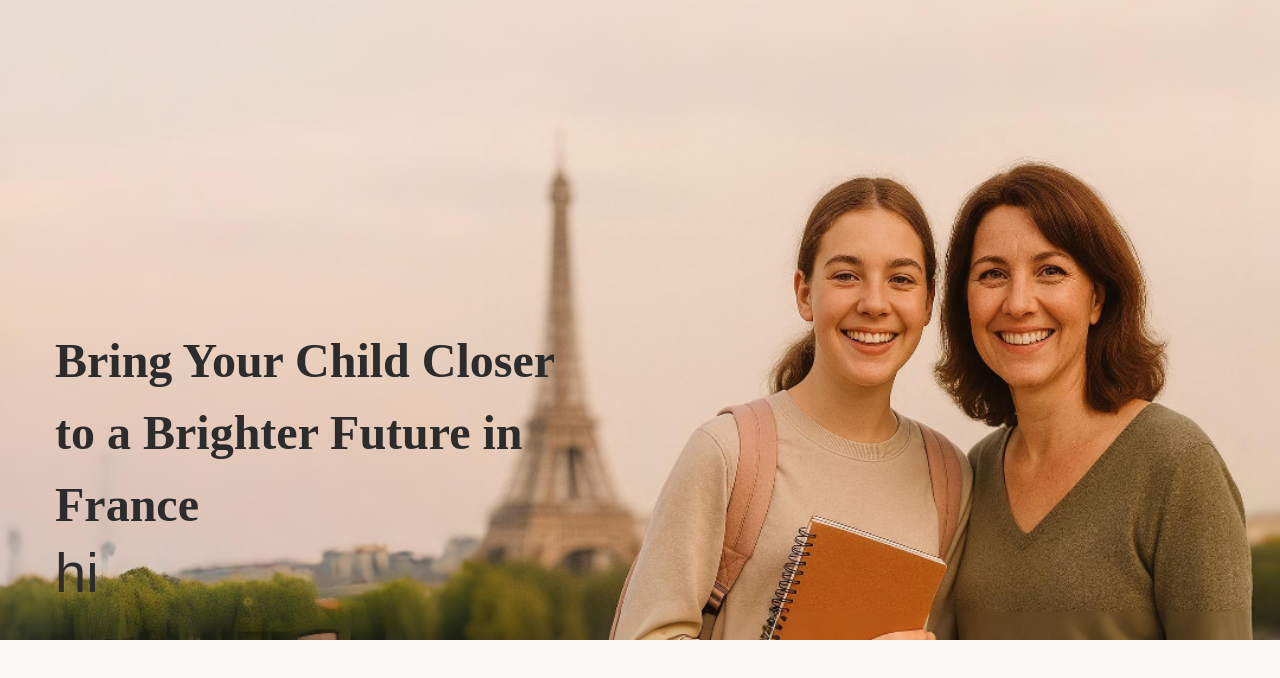
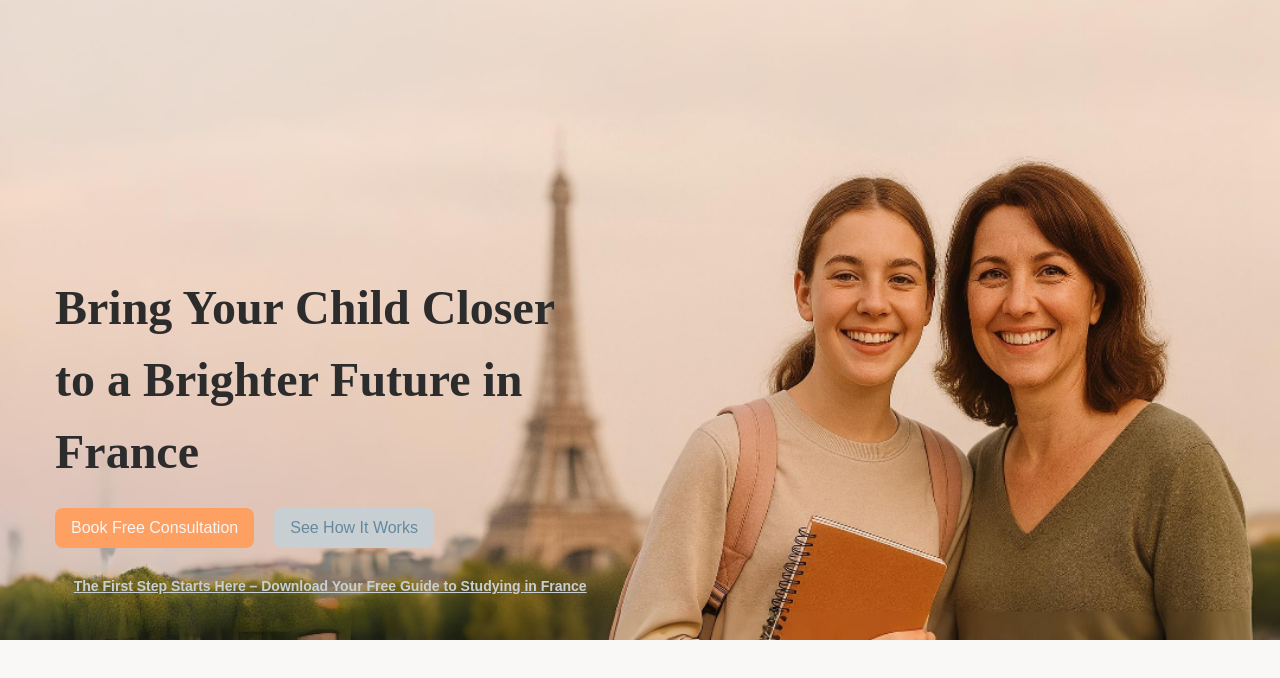
Before and after one commit to JanaJms/edusteps2europe, a React (Create React App) app: page / in a window 1280 px wide. Shown: the top 678 px of the page. Built offline with nearby package versions, Linux system fonts and the light colour scheme.

Commit message:
add component of hero section

```diff
--- a/src/components/views/home/HeroSection.js
+++ b/src/components/views/home/HeroSection.js
@@ -1,5 +1,6 @@
 import React from 'react'
 import bgHeroImage from "../../../assets/images/hero.jpg"
+import Button from '../../buttons/Button';
 
 export default function HeroSection() {
 
@@ -9,7 +10,7 @@ export default function HeroSection() {
         CONTAINER: " w-[90%] sm:w-full bottom-[10px] left-6 md:left-8 md:bottom-[40px] lg:bottom-[35px] lg:left-[55px] 2xl:bottom-4 2xl:left-14 z-[3] absolute items-start flex flex-col gap-y-3.5",
         TEXT_COMP: "max-w-[238px] sm:max-w-[400px] md:max-w-[43%]",
         TEXT: "text-[24px] font-bold md:text-[32px] lg:text-[48px] text-light-gray font-playfair ",
-        TEXT_2: "text-[22px] sm:text-[32px] md:text-[48px] lg:text-[56px] lg:leading-[64px] text-wrap text-light-gray font-medium",
+        BTNS: " flex gap-x-5 font-poppins font-medium",
     }
 
     return (
@@ -28,13 +29,23 @@ export default function HeroSection() {
 
             <div className={classStyles.CONTAINER}>
                 <div className={classStyles.TEXT_COMP}>
-                    <div data-aos="fade-right">
+                    <div data-aos="fade-right" className='flex flex-col gap-y-5'>
                         <h1 className={classStyles.TEXT}>
                             Bring Your Child Closer to a Brighter Future in France
                         </h1>
-                        <h2 className={classStyles.TEXT_2}>
-                            hi
+                        <h2 className={classStyles.BTNS}>
+                            <Button
+                                customizeStyle={`bg-light-orange text-white-smoke`}
+                                buttonText={`Book Free Consultation`} />
+
+                            <Button
+                                customizeStyle={`text-blue bg-grey-goose`}
+                                buttonText={`See How It Works`} />
                         </h2>
+                        <Button
+                            textSize={`14px`}
+                            buttonText={`The First Step Starts Here – Download Your Free Guide to Studying in France`}
+                            customizeStyle='text-start text-grey-goose underline font-bold cursor-pointer !px-0' />
                     </div>
                 </div>
             </div>
```
